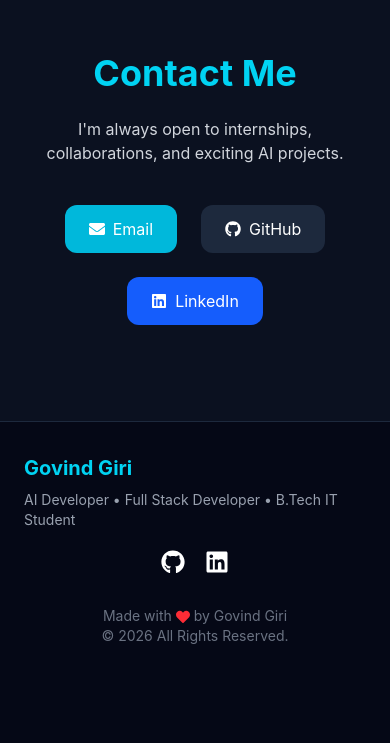
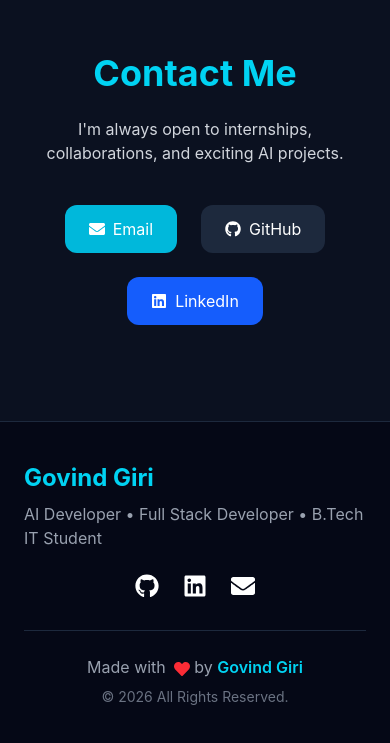
Before and after one commit to girigovind210/govind-portfolio, a React (Vite) app: page / in a window 390 px wide. Shown: the part 8975-9718 px from the top of the page. Before the commit the page ends 9653 px from the top, so only its background shows below. Built offline with nearby package versions, Linux system fonts and the light colour scheme.

Commit message:
Complete portfolio UI improvements

```diff
--- a/src/components/Footer.jsx
+++ b/src/components/Footer.jsx
@@ -1,47 +1,74 @@
-import { FaGithub, FaLinkedin, FaHeart } from "react-icons/fa";
+import {
+  FaGithub,
+  FaLinkedin,
+  FaEnvelope,
+  FaHeart,
+} from "react-icons/fa";
 
 function Footer() {
   return (
-    <footer className="bg-[#050816] border-t border-slate-800 py-8 text-white">
-      <div className="max-w-6xl mx-auto px-6 flex flex-col md:flex-row items-center justify-between">
+    <footer className="bg-[#050816] border-t border-slate-800 text-white py-10">
+      <div className="max-w-7xl mx-auto px-6">
 
+        <div className="flex flex-col md:flex-row justify-between items-center gap-6">
+
+          {/* Left */}
           <div>
-          <h2 className="text-xl font-bold text-cyan-400">
+            <h2 className="text-2xl font-bold text-cyan-400">
               Govind Giri
             </h2>
 
-          <p className="text-gray-400 text-sm mt-2">
+            <p className="text-gray-400 mt-2">
               AI Developer • Full Stack Developer • B.Tech IT Student
             </p>
           </div>
 
-        <div className="flex gap-5 mt-5 md:mt-0">
+          {/* Social Links */}
+          <div className="flex items-center gap-6">
 
             <a
               href="https://github.com/girigovind210"
               target="_blank"
               rel="noreferrer"
-            className="hover:text-cyan-400 transition"
+              className="text-2xl hover:text-cyan-400 hover:scale-110 transition"
             >
-            <FaGithub size={24} />
+              <FaGithub />
             </a>
 
             <a
               href="https://www.linkedin.com/in/govindgiri2004"
               target="_blank"
               rel="noreferrer"
-            className="hover:text-cyan-400 transition"
+              className="text-2xl hover:text-cyan-400 hover:scale-110 transition"
             >
-            <FaLinkedin size={24} />
+              <FaLinkedin />
+            </a>
+
+            <a
+              href="mailto:girigovind210@gmail.com"
+              className="text-2xl hover:text-cyan-400 hover:scale-110 transition"
+            >
+              <FaEnvelope />
             </a>
 
           </div>
+
         </div>
 
-      <div className="text-center text-gray-500 text-sm mt-8">
-        Made with <FaHeart className="inline text-red-500" /> by Govind Giri
-        <br />
+        <div className="border-t border-slate-800 mt-8 pt-6 text-center text-gray-400">
+
+          <p>
+            Made with{" "}
+            <FaHeart className="inline text-red-500 mx-1" />
+            by <span className="text-cyan-400 font-semibold">Govind Giri</span>
+          </p>
+
+          <p className="mt-2 text-sm text-gray-500">
             © {new Date().getFullYear()} All Rights Reserved.
+          </p>
+
+        </div>
+
       </div>
     </footer>
   );
```
Lines whose indentation alone changed are shown as unchanged.
